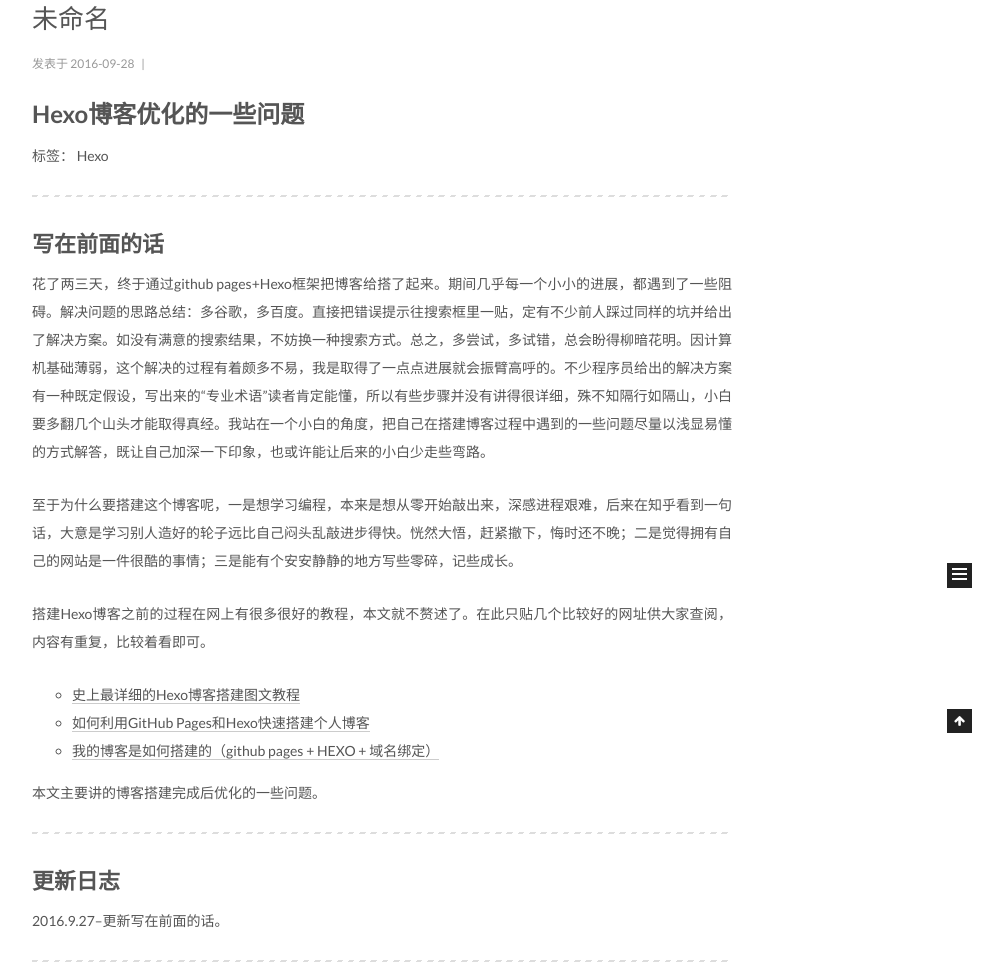
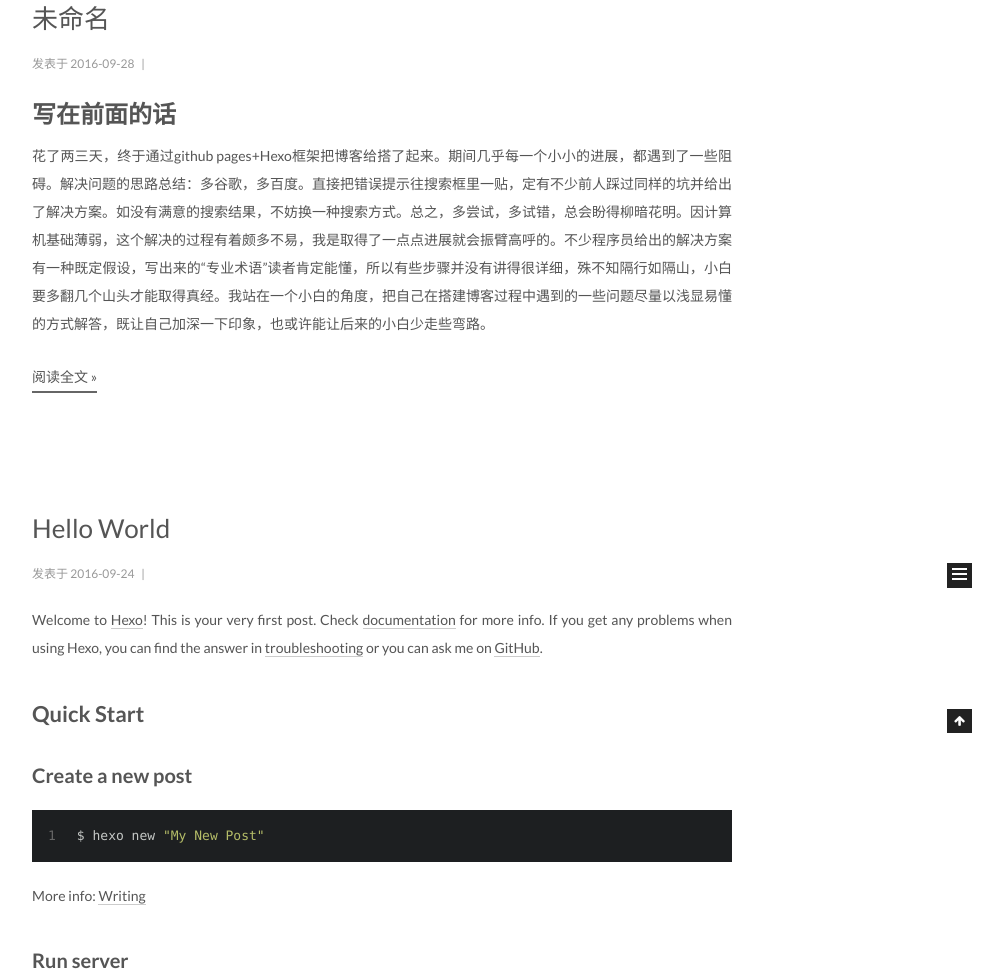
Before and after one commit to goodKathy/goodKathy.github.io, a plain HTML site: page index.html in a window 1280 px wide. Shown: the part 167-1145 px from the top of the page, without its empty margins (258-1261 px from the left). Drawn offline with Linux system fonts and the light colour scheme; a script that the page names is missing.

Commit message:
Site updated: 2016-09-28 00:35:12

```diff
--- a/index.html
+++ b/index.html
@@ -295,23 +295,12 @@
 
 
 
-
-            <h1 id="Hexo博客优化的一些问题"><a href="#Hexo博客优化的一些问题" class="headerlink" title="Hexo博客优化的一些问题"></a>Hexo博客优化的一些问题</h1><p>标签： Hexo</p>
-<hr>
-<h2 id="写在前面的话"><a href="#写在前面的话" class="headerlink" title="写在前面的话"></a>写在前面的话</h2><p>花了两三天，终于通过github pages+Hexo框架把博客给搭了起来。期间几乎每一个小小的进展，都遇到了一些阻碍。解决问题的思路总结：多谷歌，多百度。直接把错误提示往搜索框里一贴，定有不少前人踩过同样的坑并给出了解决方案。如没有满意的搜索结果，不妨换一种搜索方式。总之，多尝试，多试错，总会盼得柳暗花明。因计算机基础薄弱，这个解决的过程有着颇多不易，我是取得了一点点进展就会振臂高呼的。不少程序员给出的解决方案有一种既定假设，写出来的“专业术语”读者肯定能懂，所以有些步骤并没有讲得很详细，殊不知隔行如隔山，小白要多翻几个山头才能取得真经。我站在一个小白的角度，把自己在搭建博客过程中遇到的一些问题尽量以浅显易懂的方式解答，既让自己加深一下印象，也或许能让后来的小白少走些弯路。</p>
-<p>至于为什么要搭建这个博客呢，一是想学习编程，本来是想从零开始敲出来，深感进程艰难，后来在知乎看到一句话，大意是学习别人造好的轮子远比自己闷头乱敲进步得快。恍然大悟，赶紧撤下，悔时还不晚；二是觉得拥有自己的网站是一件很酷的事情；三是能有个安安静静的地方写些零碎，记些成长。</p>
-<p>搭建Hexo博客之前的过程在网上有很多很好的教程，本文就不赘述了。在此只贴几个比较好的网址供大家查阅，内容有重复，比较着看即可。</p>
-<ul>
-<li><a href="https://xuanwo.org/2015/03/26/hexo-intor/" target="_blank" rel="external">史上最详细的Hexo博客搭建图文教程</a></li>
-<li><a href="http://sunwhut.com/2015/10/30/buildBlog/" target="_blank" rel="external">如何利用GitHub Pages和Hexo快速搭建个人博客</a></li>
-<li><a href="http://www.jianshu.com/p/834d7cc0668d" target="_blank" rel="external">我的博客是如何搭建的（github pages + HEXO + 域名绑定）</a></li>
-</ul>
-<p>本文主要讲的博客搭建完成后优化的一些问题。</p>
-<hr>
-<h2 id="更新日志"><a href="#更新日志" class="headerlink" title="更新日志"></a>更新日志</h2><p>2016.9.27–更新写在前面的话。</p>
-<hr>
-
-
+          <h1 id="写在前面的话"><a href="#写在前面的话" class="headerlink" title="写在前面的话"></a>写在前面的话</h1><p>花了两三天，终于通过github pages+Hexo框架把博客给搭了起来。期间几乎每一个小小的进展，都遇到了一些阻碍。解决问题的思路总结：多谷歌，多百度。直接把错误提示往搜索框里一贴，定有不少前人踩过同样的坑并给出了解决方案。如没有满意的搜索结果，不妨换一种搜索方式。总之，多尝试，多试错，总会盼得柳暗花明。因计算机基础薄弱，这个解决的过程有着颇多不易，我是取得了一点点进展就会振臂高呼的。不少程序员给出的解决方案有一种既定假设，写出来的“专业术语”读者肯定能懂，所以有些步骤并没有讲得很详细，殊不知隔行如隔山，小白要多翻几个山头才能取得真经。我站在一个小白的角度，把自己在搭建博客过程中遇到的一些问题尽量以浅显易懂的方式解答，既让自己加深一下印象，也或许能让后来的小白少走些弯路。<br>
+          <div class="post-more-link text-center">
+            <a class="btn" href="/2016/09/28/Hexo博客优化的一些问题/#more" rel="contents">
+              阅读全文 &raquo;
+            </a>
+          </div>
 
 
     </div>
--- a/sitemap.xml
+++ b/sitemap.xml
@@ -4,7 +4,7 @@
   <url>
     <loc>http://yoursite.com/2016/09/28/Hexo%E5%8D%9A%E5%AE%A2%E4%BC%98%E5%8C%96%E7%9A%84%E4%B8%80%E4%BA%9B%E9%97%AE%E9%A2%98/</loc>
 
-    <lastmod>2016-09-27T16:22:01.120Z</lastmod>
+    <lastmod>2016-09-27T16:34:46.632Z</lastmod>
 
   </url>
 
```
Also changed, not shown: 2016/09/28/Hexo博客优化的一些问题/index.html (+7 -15 lines), atom.xml (+5 -9 lines).
